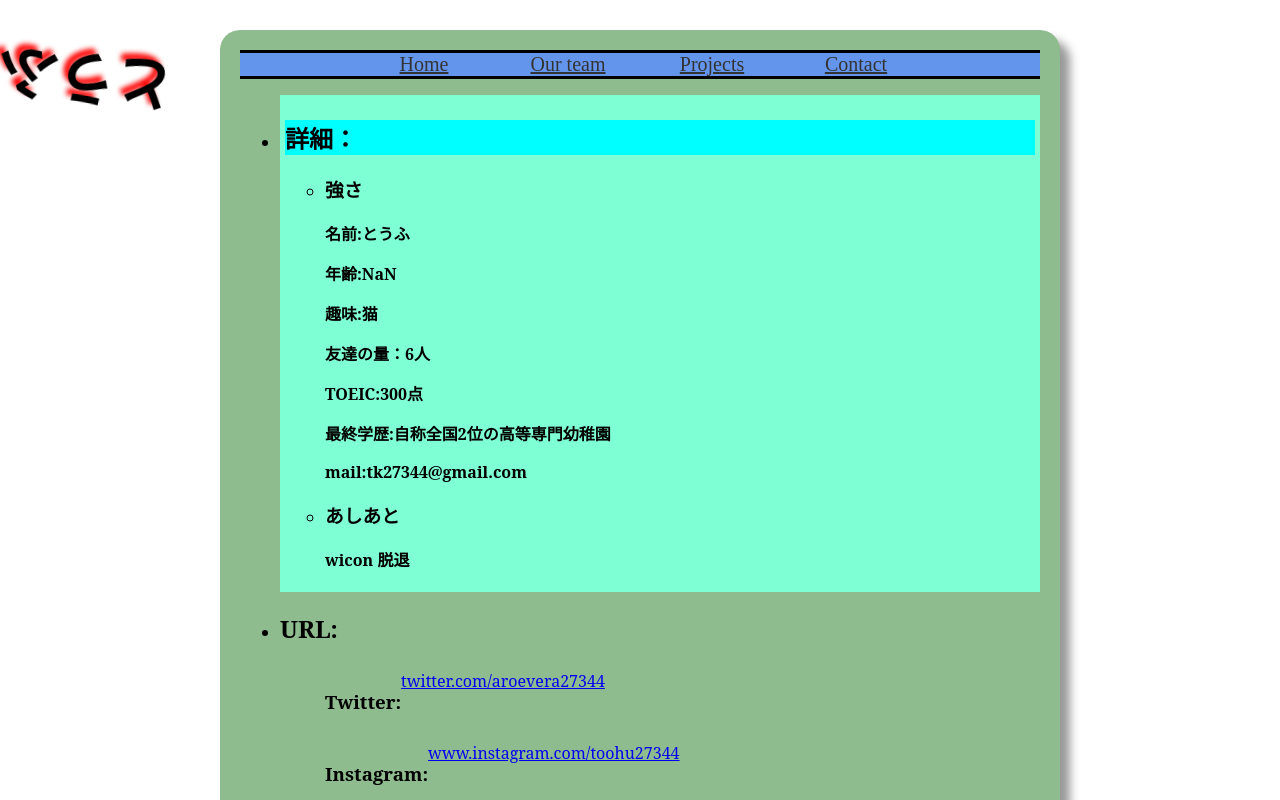
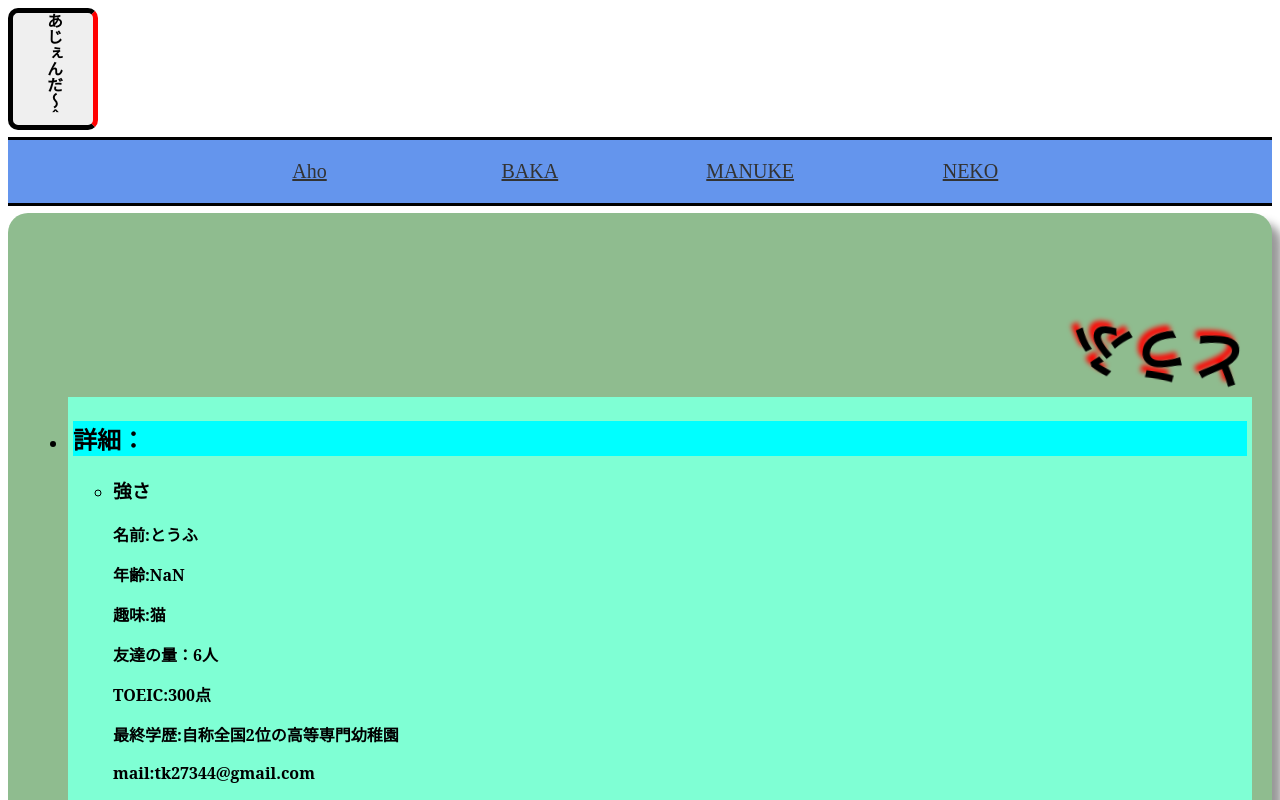
Before and after one commit to touhu27344/protein, a Next.js app: page / in a window 1280 px wide. Shown: the top 800 px of the page. Built offline with nearby package versions, Linux system fonts and the light colour scheme.

Commit message:
あじぇんだボタン　を追加しました。

```diff
--- a/pages/index.tsx
+++ b/pages/index.tsx
@@ -2,21 +2,27 @@ import classes from "../styles/style.module.css";
 
 export default function Home() {
   return (
-      <div className={classes.main}>
-          <header>
-              <h1 className={classes.baka}>
-                  とうふ
-              </h1>
+      <div >
+          <header className={classes.header}>
+              <button  type="button" onClick={clickDisplayAlert} >
+                  <strong>あじぇんだ～＾</strong>
+              </button>
           </header>
 
           <nav className={classes.neko}>
               <ul >
-                  <li><a href="#">Home</a></li>
-                  <li><a href="#">Our team</a></li>
-                  <li><a href="#">Projects</a></li>
-                  <li><a href="#">Contact</a></li>
+                  <li><a href="#">Aho</a></li>
+                  <li><a href="#">BAKA</a></li>
+                  <li><a href="#">MANUKE</a></li>
+                  <li><a href="#">NEKO</a></li>
               </ul>
           </nav>
+
+          <body className={classes.body}>
+              <h1 className={classes.baka}>
+                  とうふ
+              </h1>
+
 
               <ul>
                   <li  className={classes.manuke} >
@@ -57,7 +63,10 @@ export default function Home() {
                       </ul>
                   </li>
               </ul>
-
+          </body>
         </div>
   )
 }
+function clickDisplayAlert(){
+    alert("カラビナが一番！");
+}
--- a/styles/style.module.css
+++ b/styles/style.module.css
@@ -1,37 +1,31 @@
-.main {
-    background-color: darkseagreen;
-    color: black;
-    padding: 20px;
-    width: 800px;
-    height: 99999px;
-    margin: 30px auto;
-    border-radius: 20px;
-    box-shadow: #999999 10px 10px 10px;
-    font-family: "serif";
+.header button{
+    writing-mode: vertical-lr;
+    border: 5px solid black;
+    border-block-end-color: red;
+    border-radius: 10px;
+    padding: 0 20px;
+    margin-bottom: 7px;
+    line-height: 2.5;
+    font-size: 1rem;
 }
-.baka{
-    position: fixed;
-    color: black;
-    top: 0;
-    left: 0;
-    text-shadow: red 5px 5px 5px;
-    animation: rotation 4s linear infinite;
+
+.header button:hover{
+    color: gold;
 }
-@keyframes rotation {
-    0% {transform: rotate(0);
-        font-size: 10px;}
-    50% {transform: rotate(240deg);
-        font-size: 100px;}
-    75% {transform: rotate(180deg);}
-    100% {transform: rotate(360deg);
-        font-size: 10px;}
+
+.header button:active{
+    box-shadow: inset -5px -5px 6px red;
+    box-shadow: inset 2px 2px 3px rebeccapurple;
 }
+
 .neko{
     background-color:cornflowerblue;
     border-block: solid;
     writing-mode: horizontal-tb;
     text-align: center;
+    padding: 20px;
 }
+
 .neko ul{
     margin: 0 ;
     padding: 0 ;
@@ -52,16 +46,42 @@
     color: #E7DA66;
 }
 
+
+.body {
+    background-color: darkseagreen;
+    color: black;
+    padding: 20px;
+    height: 99999px;
+    margin: 7px auto;
+    border-radius: 20px;
+    box-shadow: #999999 10px 10px 10px;
+    font-family: "serif";
+}
+.baka{
+    color: black;
+    top: 0;
+    left: 0;
+    text-shadow: red 5px 5px 5px;
+    animation: rotation 4s linear infinite;
+}
+@keyframes rotation {
+    0% {transform: rotate(0);
+        font-size: 10px;}
+    50% {transform: rotate(240deg);
+        font-size: 100px;}
+    75% {transform: rotate(180deg);}
+    100% {transform: rotate(360deg);
+        font-size: 10px;}
+}
+
 .boke{
+    font-weight: bold;
+}
 
-    font-weight: bold;
-
-}
 .boke:hover {
     color: #ff7ff2;
     transform: rotate(-180deg);
 }
-
 
 .aho{
     display: flex;
```
Lines whose indentation alone changed are shown as unchanged.
